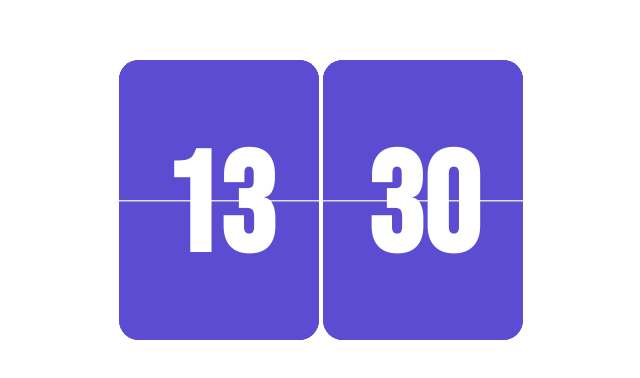
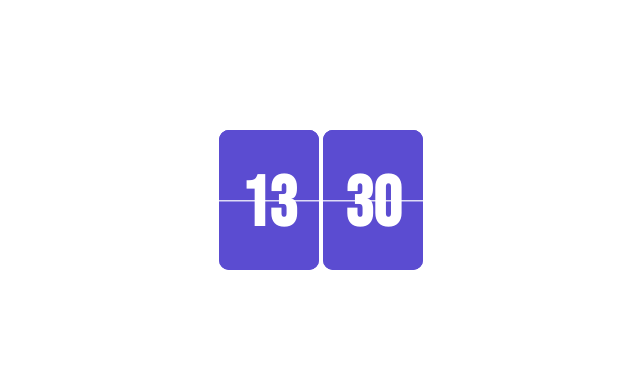
Before and after one commit to Okubo-R/flip-clock-widget, a plain HTML site: page index.html in a window 1280 px wide. Shown: the part 200-578 px from the top of the page, without its empty margins (319-959 px from the left). Drawn offline with Linux system fonts and the light colour scheme.

Commit message:
Update index.html

```diff
--- a/index.html
+++ b/index.html
@@ -25,8 +25,8 @@
 
   .flip {
     position: relative;
-    width: 200px;  /* 画像に合わせて少し幅広に */
-    height: 280px; /* 縦長比率に調整 */
+    width: 100px;  /* 画像に合わせて少し幅広に */
+    height: 140px; /* 縦長比率に調整 */
     /* カードの背景色（薄いグレー/白） */
     background: #5b4cd1;
     /* 文字色（濃いグレー） */
@@ -34,13 +34,13 @@
 
     /* フォント設定 */
     font-family: 'Bebas Neue', sans-serif;
-    font-size: 140px; /* 文字を大きく */
+    font-size: 70px; /* 文字を大きく */
     font-weight: 700;
     text-align: center;
-    line-height: 280px; /* 高さと同じにして垂直中央揃え */
+    line-height: 140px; /* 高さと同じにして垂直中央揃え */
 
-    border-radius: 20px; /* 角を丸く */
-    perspective: 600px;
+    border-radius: 10px; /* 角を丸く */
+    perspective: 300px;
   }
 
   /* 中央の分割線 */
@@ -78,17 +78,17 @@
   .flip-bottom span {
     display: block;
     height: 200%;
-    line-height: 280px; /* 親のheightに合わせる */
+    line-height: 140px; /* 親のheightに合わせる */
     width: 100%;
     box-sizing: border-box; /* パディングを含めて高さを計算させる（ズレ防止に必須） */
-    padding-top: 10px;
+    padding-top: 5px;
   }
 
   /* --- 上側パーツ --- */
   .top, .flip-top {
     top: 0;
-    border-top-left-radius: 20px;
-    border-top-right-radius: 20px;
+    border-top-left-radius: 10px;
+    border-top-right-radius: 10px;
   }
   .top span, .flip-top span {
     transform: translateY(0);
@@ -97,8 +97,8 @@
   /* --- 下側パーツ --- */
   .bottom, .flip-bottom {
     bottom: 0;
-    border-bottom-left-radius: 20px;
-    border-bottom-right-radius: 20px;
+    border-bottom-left-radius: 10px;
+    border-bottom-right-radius: 10px;
   }
   .bottom span, .flip-bottom span {
     transform: translateY(-50%);
```
